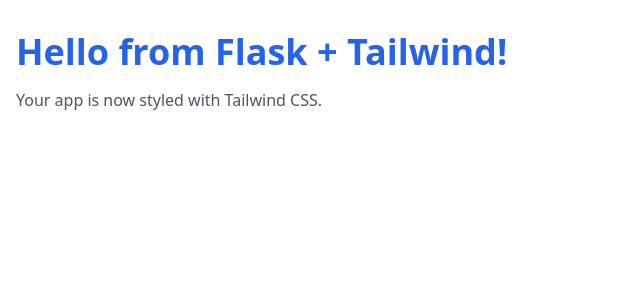
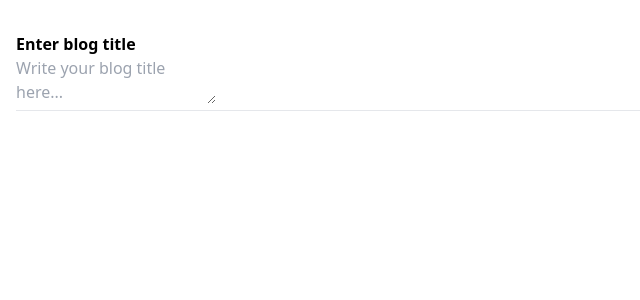
Before and after one commit to Rk-Virus/AI-Blog-Generator, a Flask app: page / in a window 1280 px wide. Shown: the part 60-360 px from the top of the page, without its empty margins (0-640 px from the left). Run offline with Flask 3, Linux system fonts and the light colour scheme.

Commit message:
Checkpoint before assistant change: Improve the user interface of the main page and add a blog title editor
Refactors index.html template to include a text area for blog title input and submission button.

Replit-Commit-Author: Assistant

```diff
--- a/templates/index.html
+++ b/templates/index.html
@@ -3,7 +3,13 @@
 {% block content %}
 <div class="container mx-auto px-4 py-8">
 
-    <h1 class="text-4xl font-bold text-blue-600">Hello from Flask + Tailwind!</h1>
-    <p class="mt-4 text-gray-600">Your app is now styled with Tailwind CSS.</p>
+    <h1 class="text-2xl font-bold mb-4">Enter blog title</h1>
+    <textarea class="w-full h-32 p-2 border rounded mb-4" placeholder="Write your blog title here..."></textarea>
+    <button class="bg-blue-500 hover:bg-blue-700 text-white font-bold py-2 px-4 rounded">Submit</button>
+    <hr class="my-8">
+    <div id="blog-content">
+        <!-- Blog content will be displayed here -->
+    </div>
+
 </div>
 {% endblock %}
```
